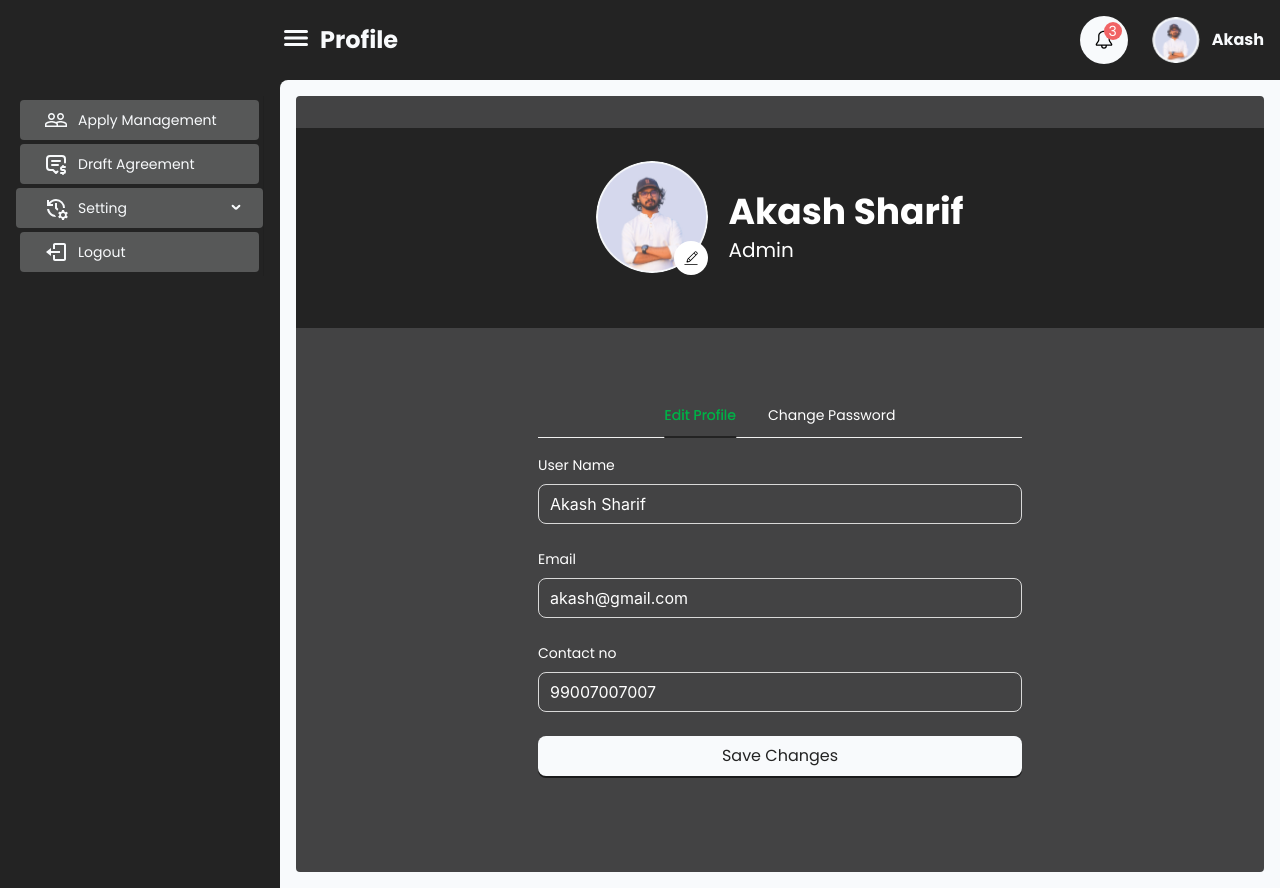
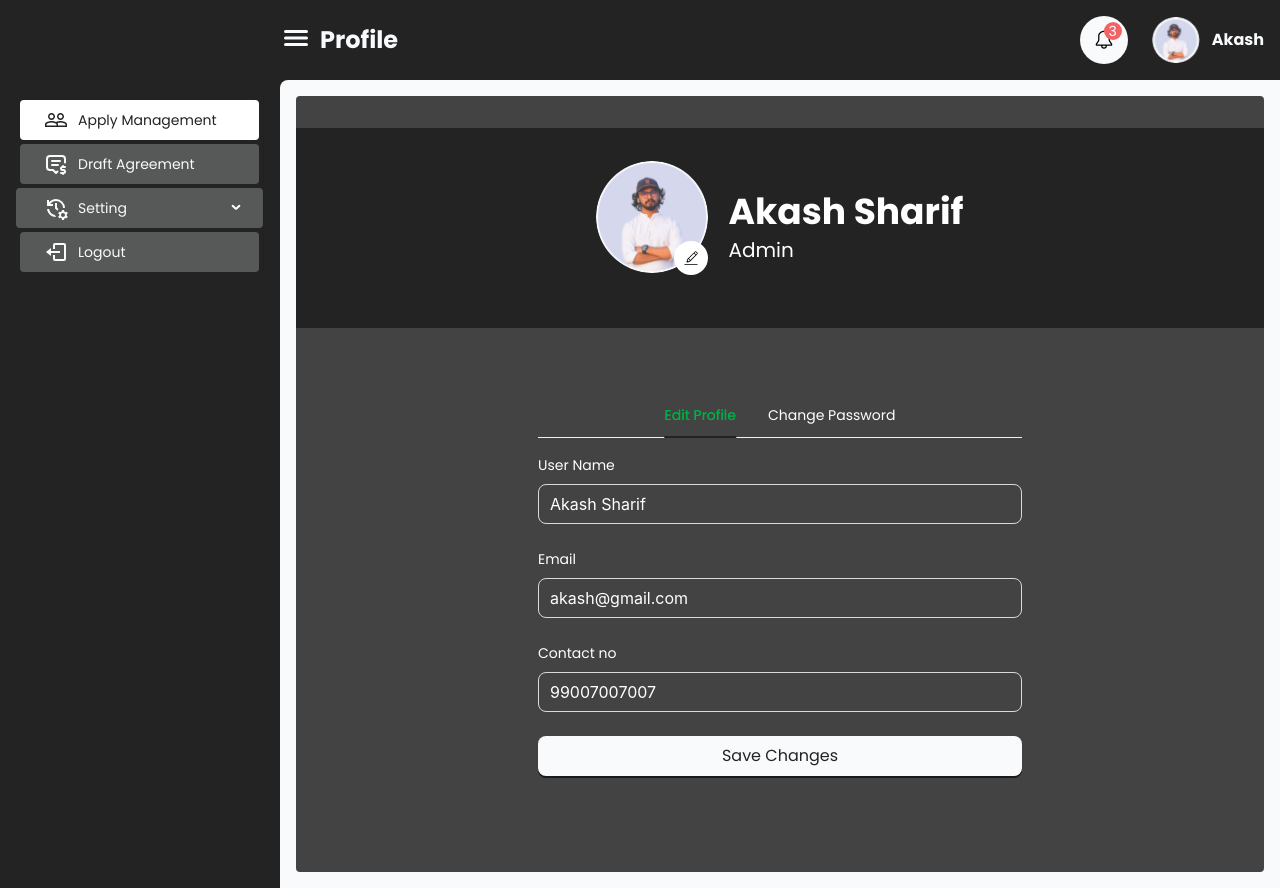
Before and after one commit to dipujafar/charity, a Next.js app: page /profile in a window 1280 px wide. Built offline with nearby package versions, Linux system fonts and the light colour scheme.

Commit message:
fix a error

```diff
--- a/src/app/globals.css
+++ b/src/app/globals.css
@@ -28,6 +28,8 @@ body {
 }
 .ant-menu-submenu {
   background-color: #575858 !important;
+  padding: 0;
+  margin: 0;
 }
 .ant-menu-item-selected{
   background-color: #fff !important;
--- a/src/components/shared/Sidebar.tsx
+++ b/src/components/shared/Sidebar.tsx
@@ -53,7 +53,7 @@ const items: MenuItem[] = [
 ];
 
 const Sidebar = ({ collapsed, setCollapsed }: TSidebarType) => {
-  const [current, setCurrent] = useState("1");
+  const [current, setCurrent] = useState("apply-management");
 
   const onClick: MenuProps["onClick"] = (e) => {
     console.log("click ", e);
@@ -72,8 +72,7 @@ const Sidebar = ({ collapsed, setCollapsed }: TSidebarType) => {
         <div className="demo-logo-vertical pb-4 pt-20"></div>
         <Menu
           onClick={onClick}
-
-          defaultOpenKeys={["sub1"]}
+          defaultOpenKeys={["apply-management"]}
           selectedKeys={[current]}
           mode="inline"
           items={items}
```
